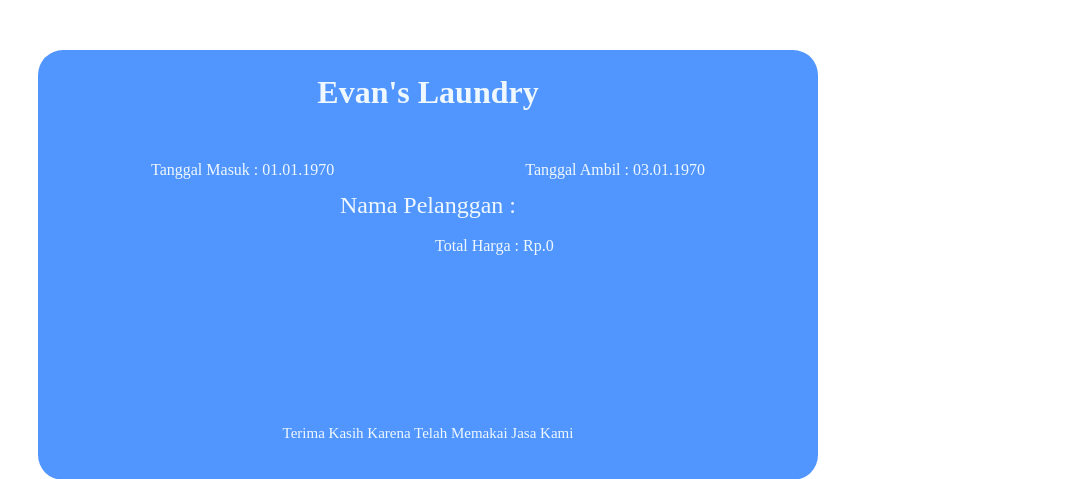
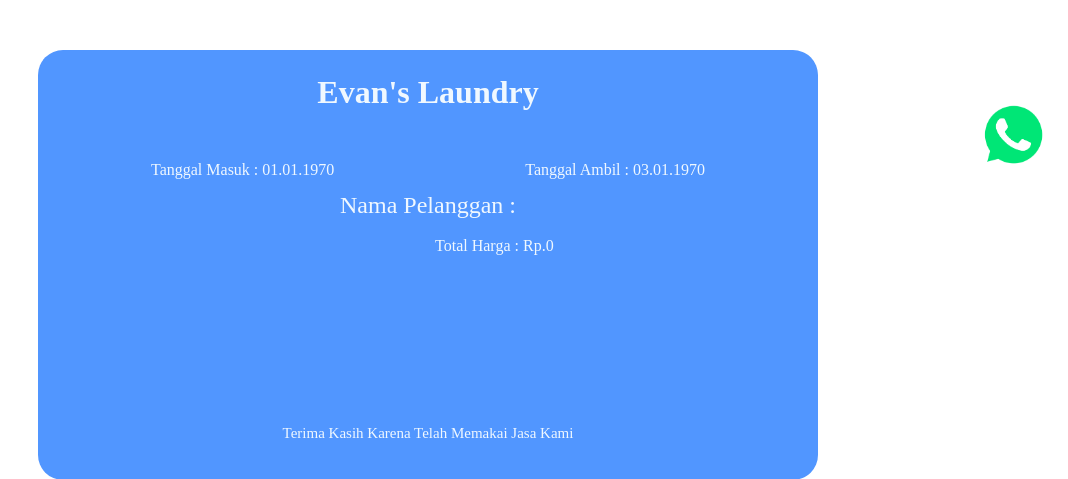
Before and after one commit to MysticHex/Sentral, a PHP site: page /sstm3.php in a window 1280 px wide. Shown: the top 479 px of the page, without its empty margins (212-1280 px from the left). Run offline with PHP 8.4, Linux system fonts and the light colour scheme; data that the repository does not hold is empty.

Commit message:
Update sstm3.php

```diff
--- a/sstm3.php
+++ b/sstm3.php
@@ -66,6 +66,17 @@
             </tr>
         </table>
     </div>
+    <a id="wa" href="h1.php" target="_blank"><img id="wa" src="./asset/WA.png" alt=""></a>
 </body>
 
 </html>
+
+<style>
+	#wa {
+		position: fixed;
+		float: right;
+		top: 100px;
+		height: 70px;
+		right: 20px
+	}
+</style>
```
